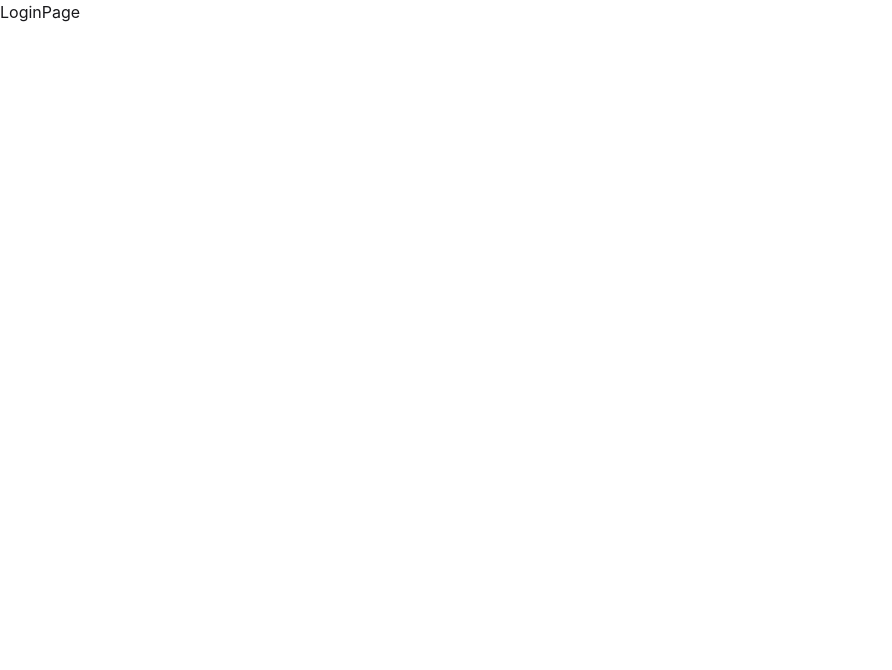
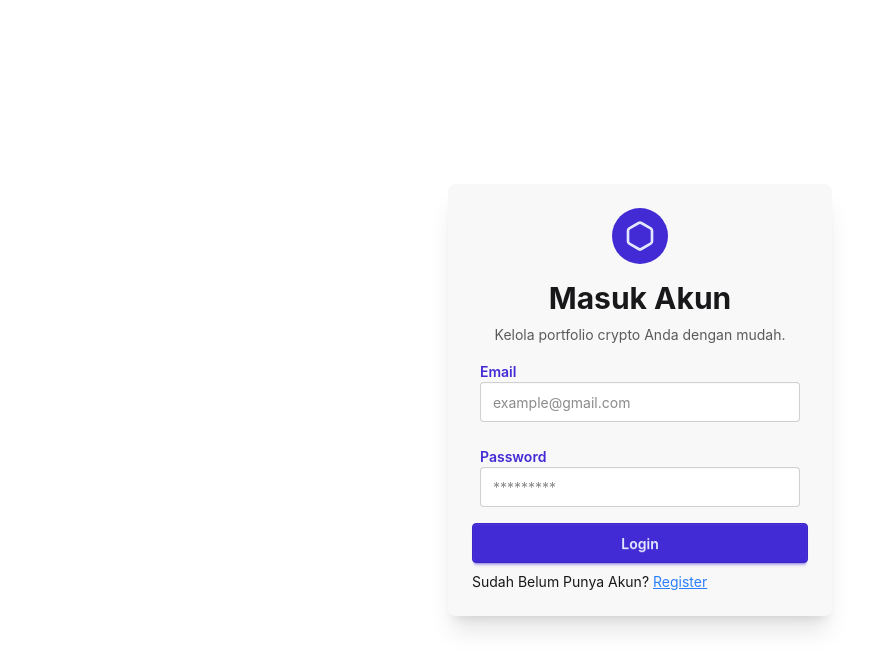
Before and after one commit to Radian-syahputra/Crypto_Tacker_Frontend, a React (Vite) app: page /login in a window 1280 px wide. Shown: the top 670 px of the page, without its empty margins (0-892 px from the left). Built offline with nearby package versions, Linux system fonts and the light colour scheme.

Commit message:
Main Layout Setup, Navbar, Login Page And Route Commit

```diff
--- a/src/App.tsx
+++ b/src/App.tsx
@@ -1,7 +1,9 @@
+// App.tsx
+import { Toaster } from 'react-hot-toast'
 
 const App = () => {
   return (
-    <div>App</div>
+    <Toaster position="top-right" />
   )
 }
 
--- /dev/null
+++ b/src/components/Navbar.tsx
@@ -0,0 +1,57 @@
+import { Link, useNavigate } from "react-router-dom";
+import { Hexagon, User, LogOutIcon } from "lucide-react";
+import useAuthStore from "../store/authStore";
+import { logout } from "../services/authService";
+
+const Navbar = () => {
+  const { clearUser, user } = useAuthStore();
+  const navigate = useNavigate();
+
+  const handleLogout = async () => {
+    await logout();
+    clearUser();
+    navigate("/login");
+  };
+  return (
+    <div className="navbar bg-base-200">
+      <div className="navbar-start flex items-center gap-2 ml-3 ">
+        <Link to={'/'}><Hexagon className="w-8 h-8" /></Link>
+        <h1 className="font-bold text-xl ">Cryptoin</h1>
+      </div>
+
+      <div className="navbar-center flex gap-6">
+        <Link to={"/"} className="font-semibold hover:underline text-blue-600">
+          Home
+        </Link>
+        <Link
+          to={"/favorite"}
+          className="font-semibold hover:underline text-blue-600">
+          Favorite
+        </Link>
+      </div>
+
+      <div className="navbar-end flex gap-2">
+        {user ? (
+          <div className="flex items-center gap-4">
+            <User className="w-6 h-6" />
+            <h2 className="font-semibold text-accent">{user.username}</h2>
+            <button onClick={handleLogout} className="btn btn-neutral">
+              <LogOutIcon />
+            </button>
+          </div>
+        ) : (
+          <div className="flex gap-2">
+            <Link className="btn btn-primary" to={"/login"}>
+              Login
+            </Link>
+            <Link className="btn btn-outline" to={"/register"}>
+              Register
+            </Link>
+          </div>
+        )}
+      </div>
+    </div>
+  );
+};
+
+export default Navbar;
--- /dev/null
+++ b/src/layouts/MainLayout.tsx
@@ -0,0 +1,12 @@
+import { Outlet } from "react-router-dom";
+import Navbar from "../components/Navbar";
+
+const MainLayout = () => {
+  return (
+    <main>
+      <Navbar />
+      <Outlet />
+    </main>
+  );
+};
+export default MainLayout;
--- a/src/main.tsx
+++ b/src/main.tsx
@@ -3,9 +3,11 @@ import { createRoot } from 'react-dom/client'
 import './index.css'
 import { RouterProvider } from 'react-router-dom'
 import router from './routes/index.tsx'
+import App from './App.tsx'
 
 createRoot(document.getElementById('root')!).render(
   <StrictMode>
     <RouterProvider router={router}/>
+    <App/>
   </StrictMode>,
 )
--- a/src/pages/LoginPage.tsx
+++ b/src/pages/LoginPage.tsx
@@ -1,9 +1,77 @@
-import React from 'react'
+import { useNavigate } from "react-router-dom";
+import toast from "react-hot-toast";
+import { login } from "../services/authService";
+import useAuthStore from "../store/authStore";
+import  { useState } from "react";
+import { Link } from "react-router-dom";
+import { Hexagon } from "lucide-react";
 
 const LoginPage = () => {
+  const [email, setEmail] = useState("");
+  const [password, setPassword] = useState("");
+  const { setUser, isLoading, setLoading } = useAuthStore();
+  const navigate = useNavigate();
+
+  const loginHandler = async (e : React.FormEvent) => {
+    e.preventDefault()
+
+    if(!email || !password) {
+      return toast.error("Inputan Tidak Boleh Kosong")
+    }
+
+    setLoading(true)
+
+    try {
+      const response = await login(email, password);
+      setUser(response.data);
+      toast.success('Login Berhasil Bro')
+      navigate("/");
+    } catch (error) {
+      toast.error('Email atau password salah!')
+    }finally {
+      setLoading(false)
+    }
+  };
+
   return (
-    <div>LoginPage</div>
+    <div className="min-h-screen flex items-center justify-center">
+      <div className="card w-96 bg-base-200 shadow-xl">
+        <div className="card-body">
+           <div className="text-center">
+            <div className="avatar placeholder mb-4">
+              <div className="bg-primary text-primary-content rounded-full w-14">
+                <span className="text-xl font-semibold text-center justify-center mt-3 flex">
+                  <Hexagon className="w-8 h-8 "/>
+                </span>
+              </div>
+            </div>
+            <h1 className="text-3xl font-bold">Masuk Akun</h1>
+            <p className="mt-2 text-base-content/70">
+              Kelola portfolio crypto Anda dengan mudah.
+            </p>
+          </div>
+          <form onSubmit={loginHandler} className="space-y-2">
+            <div className="p-2">
+              <label className="font-semibold text-primary">Email</label>
+              <input type="text" placeholder="example@gmail.com" className="input input-bordered w-full" value={email} onChange={(e) => setEmail(e.target.value)} />
+            </div>
+
+            <div className="p-2">
+              <label className="font-semibold text-primary">Password</label>
+              <input type="password" placeholder="*********" className="input input-bordered w-full" value={password} onChange={(e) => setPassword(e.target.value)} />
+            </div>
+
+            <button className="btn btn-primary w-full" disabled={isLoading}>
+              {isLoading ? (<span className="loading loading-bars loading-md"></span>) : "Login"}
+            </button>
+            <span>Sudah Belum Punya Akun? {' '}
+              <Link to={'/register'} className="text-sm text-blue-500 underline">Register</Link>
+            </span>
+          </form>
+        </div>
+      </div>
+    </div>
   )
-}
+};
 
-export default LoginPage
+export default LoginPage;
```
Also changed, not shown: src/routes/index.tsx (+15 -8 lines).
